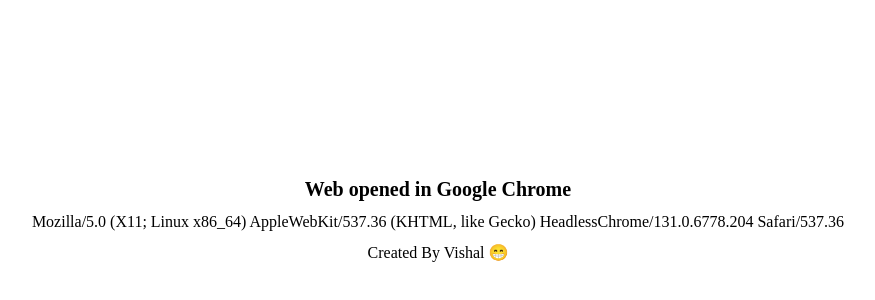
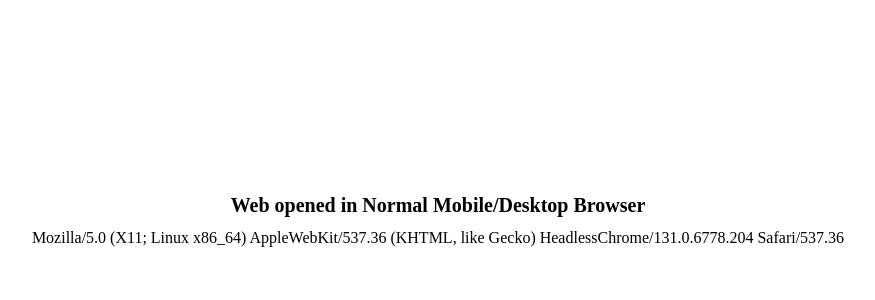
Before and after one commit to vishal-tiket/Detect-Browser, a plain HTML site: page index.html in a window 1280 px wide. Shown: the part 180-480 px from the top of the page, without its empty margins (202-1077 px from the left). Drawn offline with Linux system fonts and the light colour scheme.

Commit message:
feat: label update

```diff
--- a/index.html
+++ b/index.html
@@ -10,7 +10,6 @@
     <div class="container">
       <h1 id="text"></h1>
       <span id="user-agent"></span>
-      <span>Created By Vishal 😁</span>
     </div>
 
     <script src="./index.js" type="application/javascript"></script>
--- a/index.js
+++ b/index.js
@@ -52,6 +52,9 @@
 
 if (typeof window !== "undefined") {
   var browser = detectBrowser();
-  document.querySelector("#text").innerHTML = `Web opened in ${browser}`;
+
+  document.querySelector("#text").innerHTML = `Web opened in ${
+    browser === "In-App Browser" ? browser : "Normal Mobile/Desktop Browser"
+  }`;
   document.querySelector("#user-agent").innerHTML = `${navigator.userAgent}`;
 }
```
